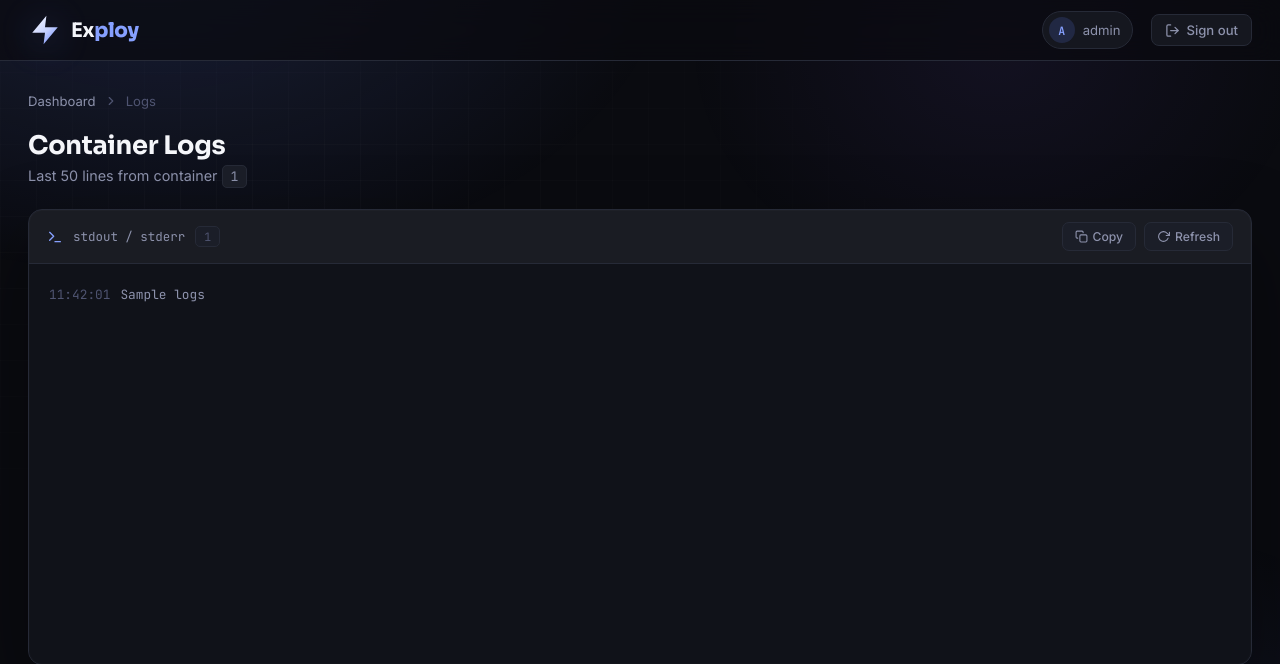
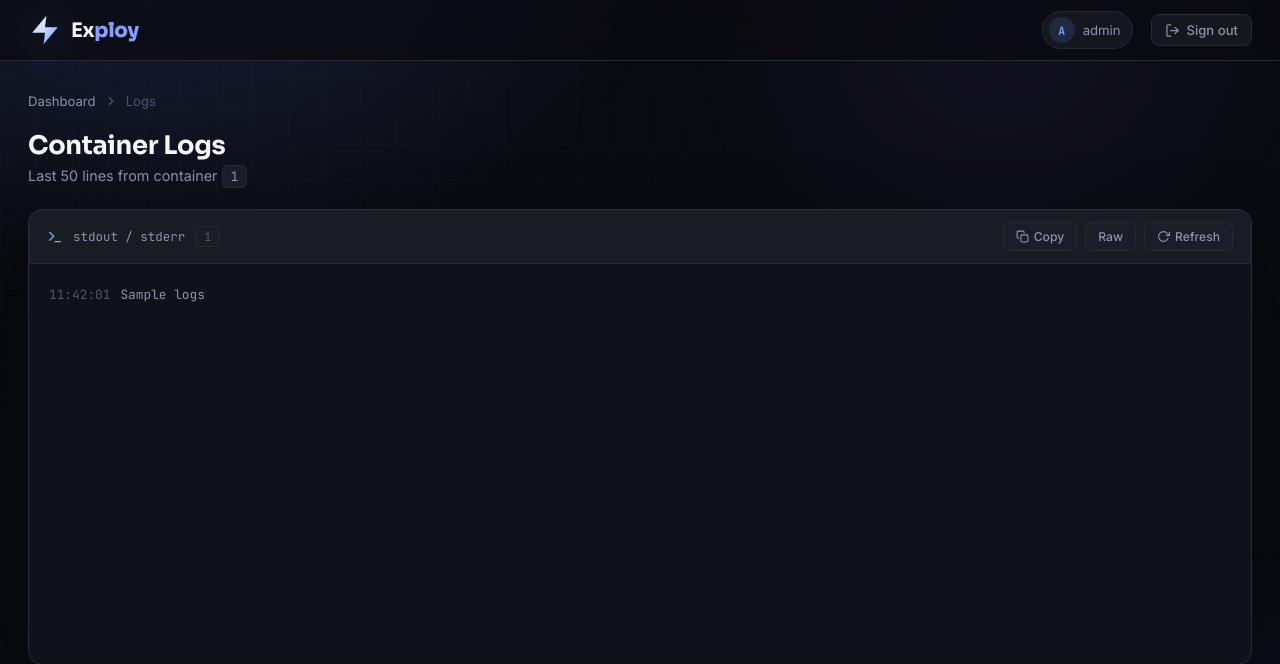
Before and after one commit to MuneebRather/exploy, a Flask app: template templates/logs.html in a window 1280 px wide. Shown: the top 664 px of the page. Run offline with Flask 3, Linux system fonts and the light colour scheme; the template is opened without the code that fills it: most values are stand-ins (such as "Sample title", 1, 10 or a date in 2020).

Commit message:
Add raw logs link to viewer

```diff
--- a/templates/logs.html
+++ b/templates/logs.html
@@ -426,6 +426,7 @@
             </svg>
             Copy
           </button>
+          <a href="{{ url_for('logs_raw', container_id=container_id) }}" target="_blank" class="log-btn copy">Raw</a>
           <a href="{{ url_for('logs', container_id=container_id) }}" class="log-btn">
             <svg width="13" height="13" viewBox="0 0 24 24" fill="none" stroke="currentColor" stroke-width="2" stroke-linecap="round" stroke-linejoin="round">
               <polyline points="23 4 23 10 17 10"/><path d="M20.49 15a9 9 0 1 1-2.12-9.36L23 10"/>
```
